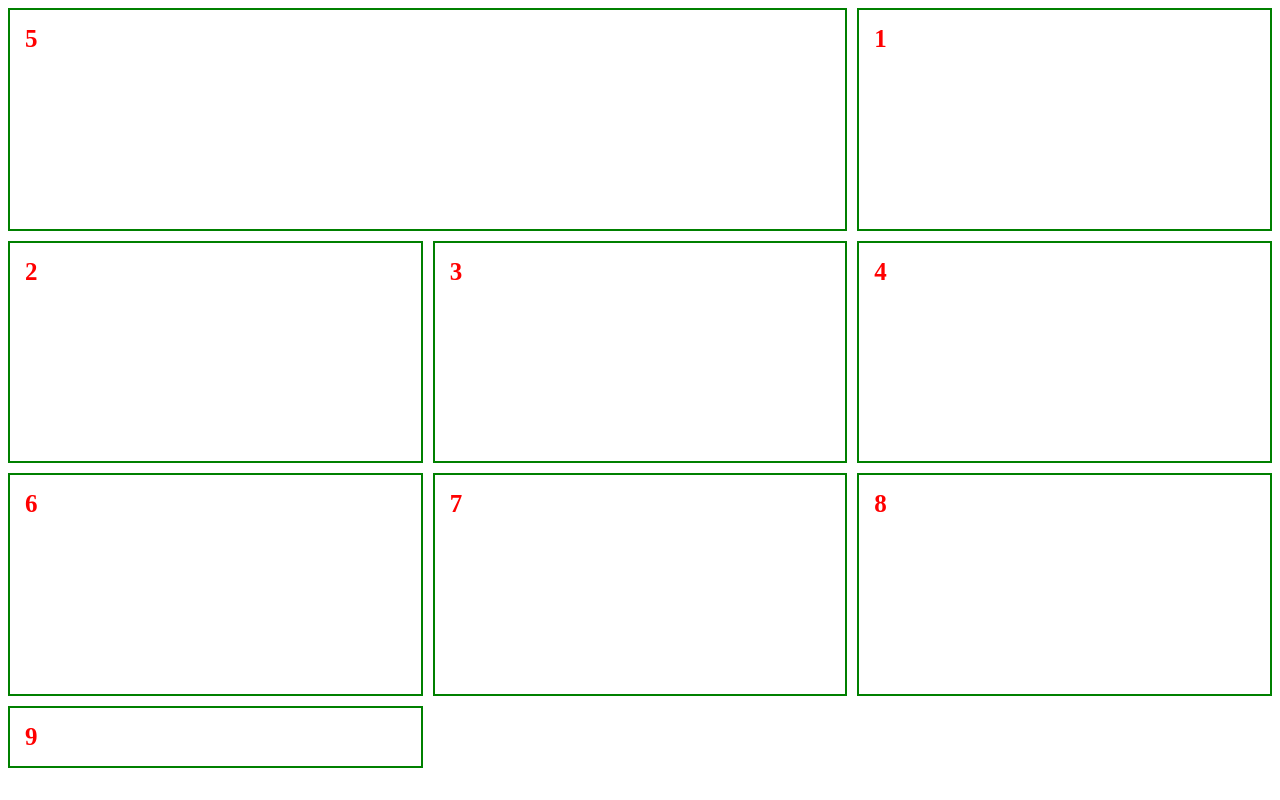
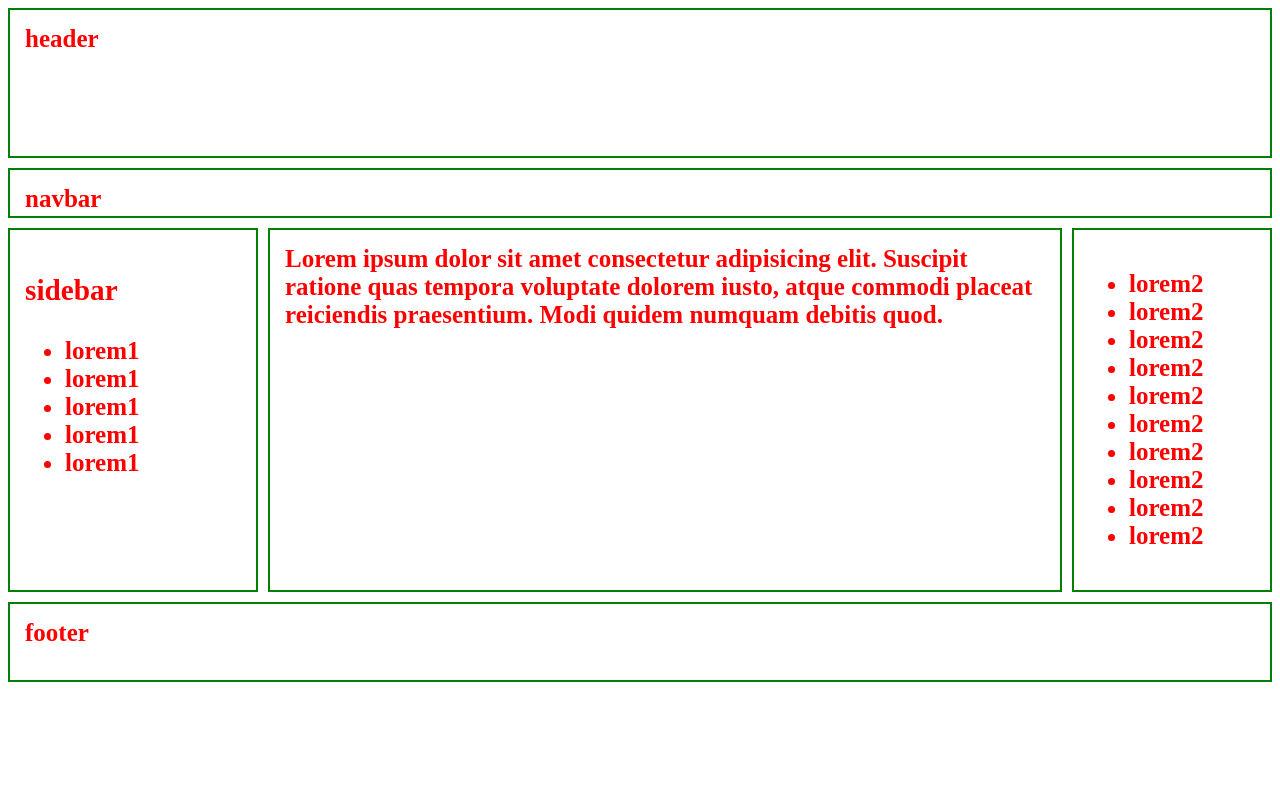
Before and after one commit to DarknestCv/F41, a plain HTML site: page day 12 Html + Css(Grid)/index.html in a window 1280 px wide. Drawn offline with Linux system fonts and the light colour scheme.

Commit message:
Grid + Media

```diff
--- a/day 12 Html + Css(Grid)/index.html
+++ b/day 12 Html + Css(Grid)/index.html
@@ -7,7 +7,7 @@
     <link rel="stylesheet" href="./style/style.css" />
   </head>
   <body>
-    <div class="container">
+    <!-- <div class="container">
       <div class="items item_1">1</div>
       <div class="items item_2">2</div>
       <div class="items item_3">3</div>
@@ -17,7 +17,40 @@
       <div class="items item_7">7</div>
       <div class="items item_8">8</div>
       <div class="items item_9">9</div>
+    </div> -->
+
+<div class="container2">
+    <div class="header items">header</div>
+    <div class="navbar items">navbar</div>
+    <div class="sidebar items">
+        <h3>sidebar</h3>
+        <ul>
+            <li>lorem1</li>
+            <li>lorem1</li>
+            <li>lorem1</li>
+            <li>lorem1</li>
+            <li>lorem1</li>
+        </ul>
     </div>
+    <div class="main items">
+        Lorem ipsum dolor sit amet consectetur adipisicing elit. Suscipit ratione quas tempora voluptate dolorem iusto, atque commodi placeat reiciendis praesentium. Modi quidem numquam debitis quod.
+    </div>
+    <div class="section items">
+        <ul>
+            <li>lorem2</li>
+            <li>lorem2</li>
+            <li>lorem2</li>
+            <li>lorem2</li>
+            <li>lorem2</li>
+            <li>lorem2</li>
+            <li>lorem2</li>
+            <li>lorem2</li>
+            <li>lorem2</li>
+            <li>lorem2</li>
+        </ul>
+    </div>
+    <div class="footer items">footer</div>
+</div>
 
 
   </body>
--- a/day 12 Html + Css(Grid)/style/style.css
+++ b/day 12 Html + Css(Grid)/style/style.css
@@ -63,12 +63,58 @@
 
   .item_5{
     /*!скільки місця буде займати цей компонент відносно ліній  */
-    grid-column-start: 1;
-    grid-column-end: 3;
+    /* grid-column-start: 1; */
+    /* grid-column-end: 3; */
+    /* *Скороч запис */
+    grid-column: 1/3;
 
 
     grid-row-start: 1;
     grid-row-end: 2;
+    /* *Скороч запис */
+    grid-row: 1/2;
+  }
+  .item_8{
+    grid-column: 2/3;
+    grid-row: 3/4;
+  }
 
 
-  }
+/* ????????//////////////////////////////////////////???????????? */
+
+.container2{
+    display: grid;
+    grid-template-areas:
+    'header header header'
+    'navbar navbar navbar'
+    'sidebar main section'
+    'footer footer footer'
+    ;
+    grid-gap: 10px;
+
+    grid-template-columns: 250px 1fr 200px;
+    grid-template-rows: 150px 50px 1fr 80px;
+}
+
+
+.header{
+    grid-area: header;
+}
+
+.navbar{
+    grid-area: navbar;
+}
+
+.sidebar{
+    grid-area: sidebar;
+}
+
+.main{
+    grid-area: main;
+}
+.section{
+    grid-area: section;
+}
+.footer{
+    grid-area: footer;
+}
--- /dev/null
+++ b/day 13 Html + Css(Media)/praktiks/style.css
@@ -0,0 +1,74 @@
+.container{
+    display: grid;
+    grid-template-columns: repeat(4, 1fr);
+}
+.items{
+    text-transform: uppercase;
+    display: flex;
+    justify-content: center;
+    align-items: center;
+}
+.header{
+    background-color: black;
+    color: white;
+    grid-column: 1/2;
+    height: 40px;
+}
+.menu{
+    background-color: red;
+    color: white;
+    grid-column: 2/5;
+    height: 40px;
+}
+.hero{
+    background-color: rgb(116, 116, 212);
+    color: white;
+    grid-column: 1/5;
+}
+.main{
+    background-color: rgb(73, 28, 28);
+    color: white;
+    grid-column: 1/3;
+    height: 200px;
+    grid-row: 3/5;
+}
+.image{
+    background-color: aqua;
+    color: black;
+    grid-column: 4/5;
+    height: 100px;
+    grid-row: 3/4;
+}
+.extra{
+    background-color: rgb(55, 75, 75);
+    color: black;
+    grid-column: 4/5;
+    height: 100px;
+    grid-row: 3/4;
+}
+.banner{
+    background-color: azure;
+    color: black;
+    grid-column: 1/5;
+    grid-row: 5/6;
+}
+@media screen and (max-width:425px){
+    .container{
+        display: grid;
+    }
+    .items{
+        grid-column: 1/5;
+    }
+    .banner{
+        grid-row: 6/7;
+    }
+    .image{
+        grid-row: 8/9;
+    }
+    .extra{
+        grid-row: 7/8;
+    }
+    .main{
+        grid-row: 4/5;
+    }
+}
--- /dev/null
+++ b/day 13 Html + Css(Media)/style.css
@@ -0,0 +1,50 @@
+/* @media[умова]{
+    [блок CSS]
+} */
+
+/* ? p - для пристороыв прінтерів */
+/* ? all - defolt */
+/* ? speech -  */
+/* @media print{
+    p{
+        color: blue;
+    }
+} */
+@media screen {
+    body{
+        background: blue;
+    }
+}
+/* !Умова яка має виконатися */
+
+/* * and це означає що всі умови мають бути виконані   */
+
+@media screen and (min-width:320px) and (max-width:770px) {
+    body{
+        background-color: aqua;
+    }
+    p{
+        font-size: 50px;
+        font-family: 'Gill Sans', 'Gill Sans MT', Calibri, 'Trebuchet MS', sans-serif;
+    }
+}
+
+/* * , - це має бути виконана хочаб 1 умова */
+@media screen and(min-width:920px) , (max-width:320px) {
+    body{
+        background-color: blue;
+    }
+}
+@media print and (not(color)){
+
+}
+
+/* * може відслідковувати орієнтацію екрану */
+
+@media  screen and (orientation:portrait) {
+
+    body{
+        background-color: pink;
+    }
+
+}
```
Also changed, not shown: day 13 Html + Css(Media)/index.html (added, +13 -0 lines), day 13 Html + Css(Media)/praktiks/index.html (added, +20 -0 lines).
